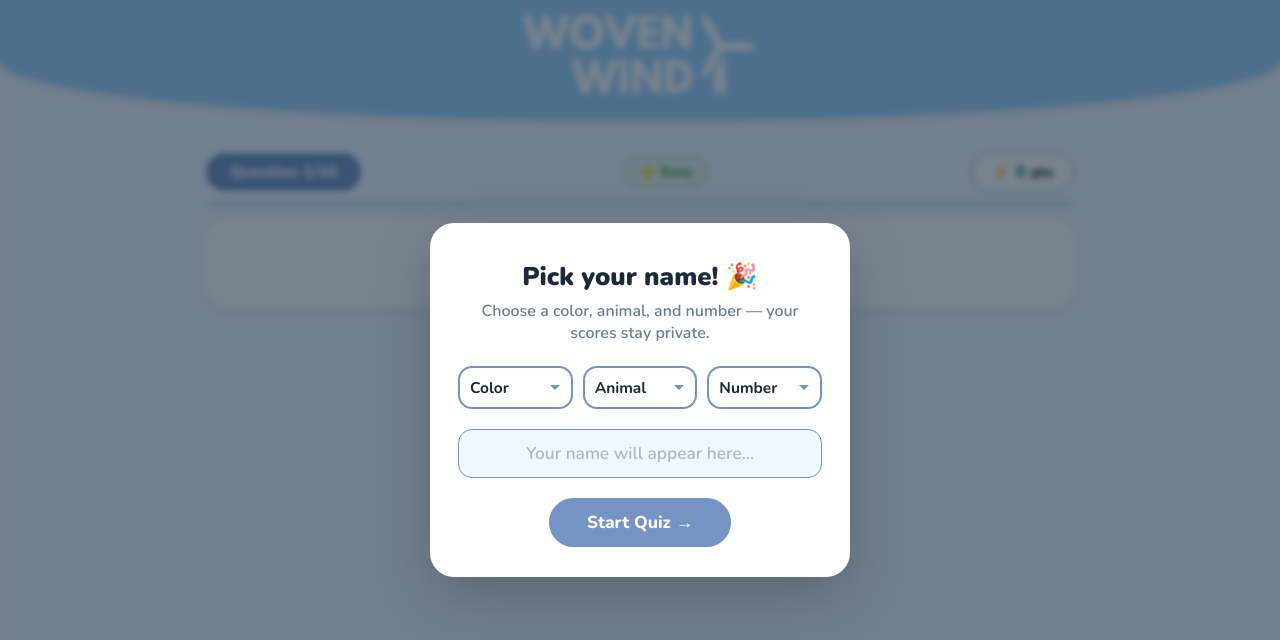
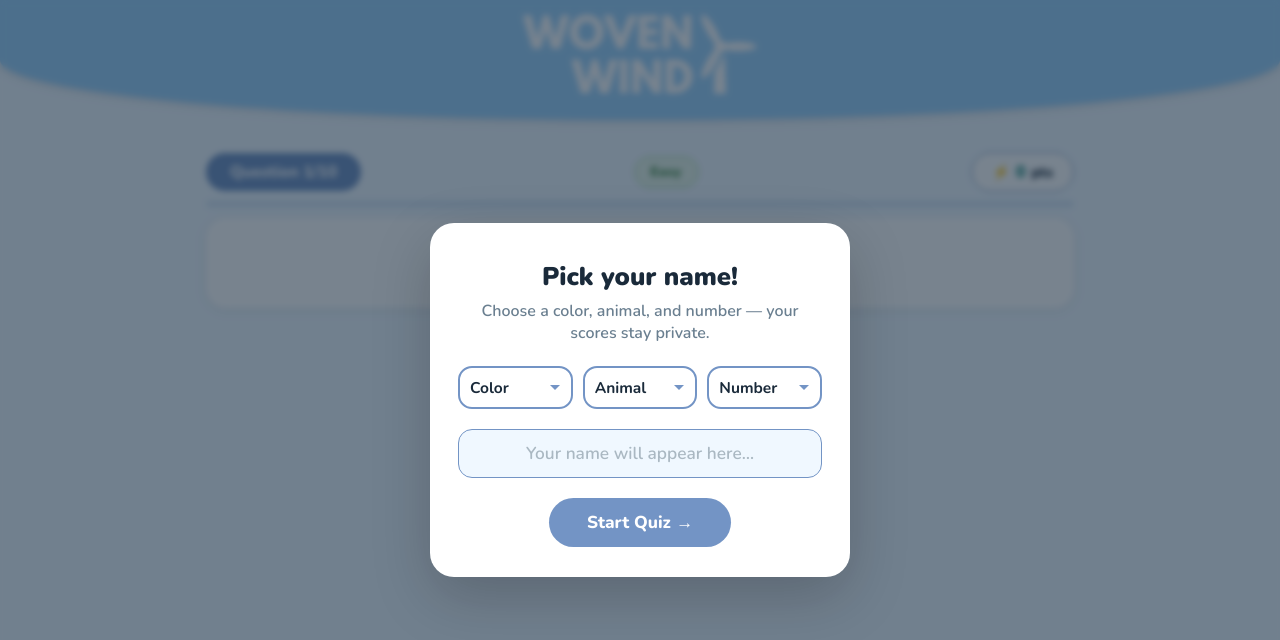
Before and after one commit to alexisgu1/woven-wind-trivia-alexis, a plain HTML site: page energy/index.html in a window 1280 px wide. Drawn offline with nearby package versions, Linux system fonts and the light colour scheme.

Commit message:
Remove 3

```diff
--- a/energy/index.html
+++ b/energy/index.html
@@ -442,7 +442,7 @@
     <!-- NAME PICKER MODAL -->
     <div class="modal-overlay" id="nameModal">
         <div class="modal-box">
-            <h2>Pick your name! 🎉</h2>
+            <h2>Pick your name!</h2>
             <p>Choose a color, animal, and number — your scores stay private.</p>
             <div class="name-dropdowns">
                 <select class="name-select" id="colorSelect">
@@ -504,7 +504,7 @@
         <div class="progress-area" id="progressArea">
             <div class="progress-row">
                 <div class="question-counter" id="questionCounter">Question 1/10</div>
-                <div class="difficulty-badge easy" id="diffBadge">⭐ Easy</div>
+                <div class="difficulty-badge easy" id="diffBadge">Easy</div>
                 <div class="score-pill">⚡ <span class="score-pts" id="livePoints">0</span> pts</div>
             </div>
             <div class="progress-bar-track">
@@ -555,7 +555,7 @@
         let answered    = false;
 
         const POINTS = { easy: 1, medium: 3, hard: 5 };
-        const DIFF_LABEL = { easy: '⭐ Easy', medium: '🔥 Medium', hard: '💀 Hard' };
+        const DIFF_LABEL = { easy: 'Easy', medium: 'Medium', hard: 'Hard' };
 
         // ══════════════════════════════════════════
         //  DOM REFS
@@ -737,7 +737,7 @@
             livePoints.textContent = points;
 
             // Difficulty badge
-            diffBadge.textContent = DIFF_LABEL[difficulty] || '🔥 Medium';
+            diffBadge.textContent = DIFF_LABEL[difficulty] || 'Medium';
             diffBadge.className   = `difficulty-badge ${difficulty}`;
 
             // Question text
```
Also changed, not shown: engineering/index.html (+4 -4 lines), sustainability/index.html (+4 -4 lines).
